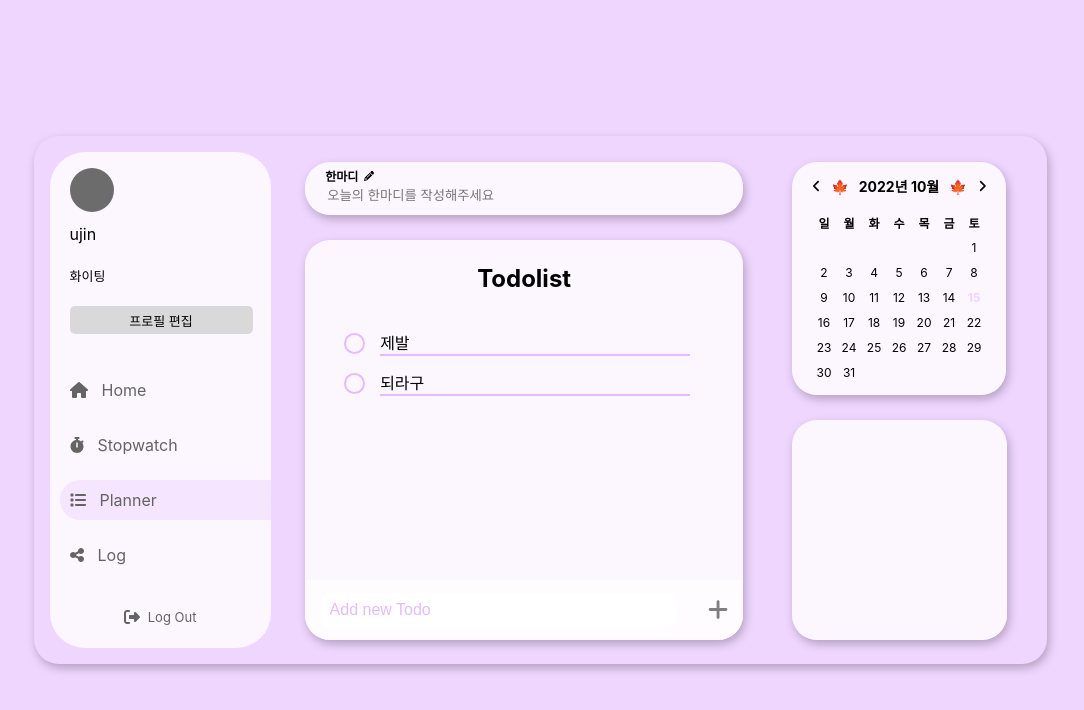
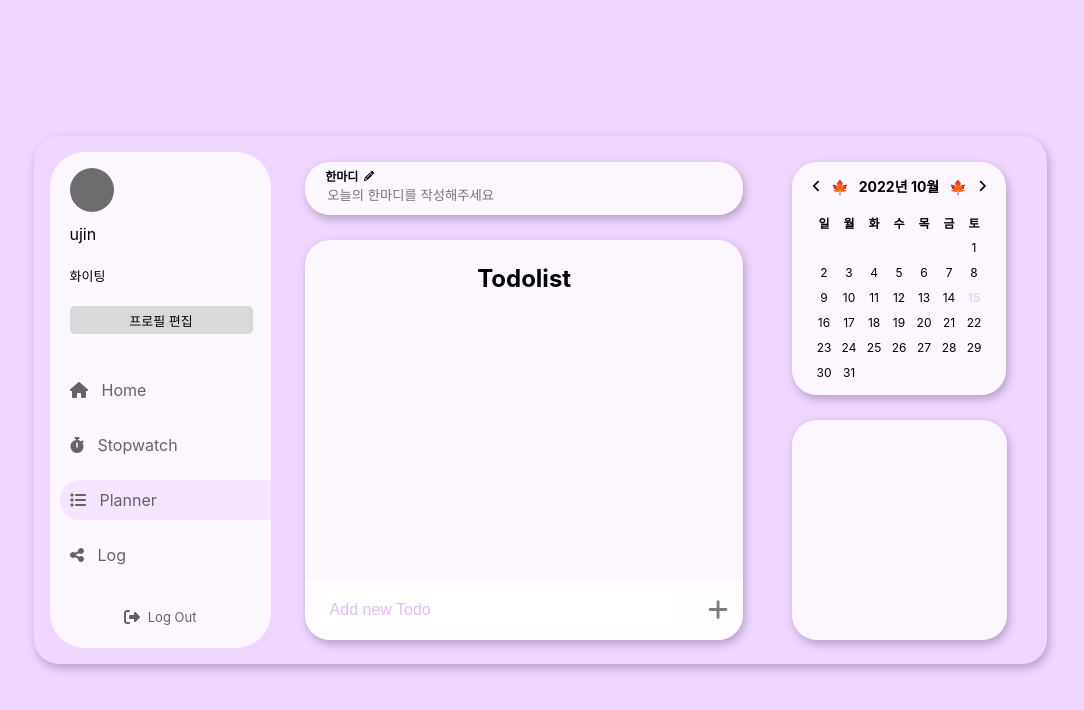
Before and after one commit to 2-sc/StudyMate-Front-Client, a React (Create React App) app in the folder studymate/: page /planner in a window 1280 px wide. Shown: the top 710 px of the page, without its empty margins (100-1184 px from the left). Built offline with nearby package versions, Linux system fonts and the light colour scheme.

Commit message:
:lipstick::adhesive_bandage:(feature/ujin/#32): 삭제, 휴지통 보이는 이슈 해결

```diff
--- a/studymate/src/pages/planner/todolist/TodoInsert.jsx
+++ b/studymate/src/pages/planner/todolist/TodoInsert.jsx
@@ -1,14 +1,15 @@
-import { useState, useCallback } from 'react';
+import { useState, useCallback, useRef, useEffect } from 'react';
 import styled from '@emotion/styled';
 import { FontAwesomeIcon } from '@fortawesome/react-fontawesome';
 import { faPlus } from '@fortawesome/free-solid-svg-icons';
 
 function TodoInsert({ onInsert }) {
   const [inputValue, setInputValue] = useState(``);
+  const ref = useRef();
 
-  const onChangeHandler = useCallback(e => {
+  const onChangeHandler = e => {
     setInputValue(e.target.value);
-  }, []);
+  };
 
   const onClickHandler = useCallback(
     e => {
@@ -19,10 +20,14 @@ function TodoInsert({ onInsert }) {
     [onInsert, inputValue]
   );
 
+  useEffect(() => {
+    ref.current.focus();
+  }, []);
+
   return (
     <Wrapper>
       <TodoInput>
-        <Input onChange={onChangeHandler} value={inputValue} placeholder="Add new Todo" />
+        <Input onChange={onChangeHandler} value={inputValue} ref={ref} placeholder="Add new Todo" />
       </TodoInput>
       <PlusBtn onClick={onClickHandler}>
         <Icon icon={faPlus} />
--- a/studymate/src/pages/planner/todolist/TodoList.jsx
+++ b/studymate/src/pages/planner/todolist/TodoList.jsx
@@ -1,50 +1,39 @@
-import { useState, useRef, useCallback } from 'react';
+import { useState } from 'react';
 import styled from '@emotion/styled';
 import TodoListItem from './TodoListItem';
 import TodoInsert from './TodoInsert';
 
 function Todolist() {
-  const [todos, setTodos] = useState([
-    {
-      id: 1,
-      text: '제발',
-      checked: true,
-    },
-    {
-      id: 2,
-      text: '되라구',
+  const [todos, setTodos] = useState([]);
+
+  const onInsert = text => {
+    const todo = {
+      id: todos.length + 1,
+      text,
       checked: false,
-    },
-  ]);
+    };
+    setTodos(todos.concat(todo));
+  };
 
-  const nextId = useRef(3);
-  const onInsert = useCallback(
-    text => {
-      const todo = {
-        id: nextId.current,
-        text,
-        checked: false,
-      };
-      setTodos(todos.concat(todo));
-      nextId.current++;
-    },
-    [todos]
-  );
+  const onRemove = id => {
+    setTodos(todos.filter(todo => todo.id !== id));
+  };
 
-  const onRemove = useCallback(
-    id => {
-      setTodos(todos.filter(todo => todo.id !== id));
-    },
-    [todos]
-  );
+  const onToggle = id => {
+    const _todos = [...todos];
 
+    const index = _todos.findIndex(todo => todo.id === id);
+    if (index < 0) return;
+    _todos[index].checked = !_todos[index].checked;
+    setTodos(_todos);
+  };
   return (
     <Wrapper>
       <TopContainer>
         <Title>Todolist</Title>
       </TopContainer>
       <TodoList>
-        <TodoListItem onRemove={onRemove} todos={todos} />
+        <TodoListItem todos={todos} onRemove={onRemove} onToggle={onToggle} />
       </TodoList>
       <BottomContainer>
         <TodoInsert onInsert={onInsert} />
@@ -71,7 +60,22 @@ const TopContainer = styled.div`
 const Title = styled.div``;
 
 const TodoList = styled.div`
-  margin: 30px 32px 0 32px;
+  height: 248px;
+  margin: 30px 23px 0 23px;
+  overflow-y: auto;
+  overflow-x: hidden;
+  c &::-webkit-scrollbar {
+    width: 4px;
+    height: 3px;
+  }
+  &::-webkit-scrollbar-thumb {
+    background: #e4bbff;
+    border-radius: 10px;
+  }
+  &::-webkit-scrollbar-track {
+    border-radius: 10px;
+    background: #ecd3fca0;
+  }
 `;
 
 const BottomContainer = styled.div`
--- a/studymate/src/pages/planner/todolist/TodoListItem.jsx
+++ b/studymate/src/pages/planner/todolist/TodoListItem.jsx
@@ -2,19 +2,27 @@ import { useState } from 'react';
 import styled from '@emotion/styled';
 import { faTrashCan } from '@fortawesome/free-solid-svg-icons';
 import { FontAwesomeIcon } from '@fortawesome/react-fontawesome';
+import { ReactComponent as ClickBox } from '../../../assets/checkbox.svg';
 
-function TodoListItem({ todos, onRemove }) {
-  const [hide, setHide] = useState(true);
-
+function TodoListItem({ todos, onRemove, onToggle }) {
   return (
     <>
       {todos.map(todo => (
-        <Item key={todo.id} text={todo.text} checked={todo.checked} onRemove={onRemove} />
+        <Item
+          key={todo.id}
+          id={todo.id}
+          text={todo.text}
+          checked={todo.checked}
+          onRemove={onRemove}
+          onToggle={onToggle}
+        />
       ))}
     </>
   );
 
-  function Item({ id, text, checked, onRemove }) {
+  function Item({ id, text, checked, onRemove, onToggle }) {
+    const [hide, setHide] = useState(true);
+
     return (
       <Wrapper
         onMouseOver={() => {
@@ -24,11 +32,18 @@ function TodoListItem({ todos, onRemove }) {
           setHide(true);
         }}
       >
-        {/* <CheckBox className={cx('checkbox', { checked: checked })}>
-          {checked ? <CheckBoxTrue /> : <CheckBoxFalse />}
-        </CheckBox> */}
-        <CheckBox>{checked}</CheckBox>
-        <ListBox>{text}</ListBox>
+        <CheckBoxContainer onClick={() => onToggle(id)}>
+          {checked ? <ClickBoxStyle className="icon" /> : <CheckBox />}
+        </CheckBoxContainer>
+        <ListBox
+          checked={checked}
+          style={{
+            color: checked ? '#ccc' : '#000',
+            border: checked ? 'none' : null,
+          }}
+        >
+          {text}
+        </ListBox>
         {hide || (
           <DeleteBtn onClick={() => onRemove(id)} hideState={hide}>
             <Icon icon={faTrashCan} />
@@ -42,11 +57,21 @@ function TodoListItem({ todos, onRemove }) {
 export default TodoListItem;
 
 const Wrapper = styled.div`
-  width: 100%;
-  height: 100%;
   display: flex;
   align-items: center;
   padding: 7px;
+`;
+
+const CheckBoxContainer = styled.div`
+  /* .icon {
+    font-size: 17px;
+  } */
+`;
+
+const ClickBoxStyle = styled(ClickBox)`
+  width: 21px;
+  height: 21px;
+  margin-right: 15px;
 `;
 
 const CheckBox = styled.div`
@@ -58,9 +83,20 @@ const CheckBox = styled.div`
 `;
 
 const ListBox = styled.div`
-  width: 310px;
+  position: relative;
+  flex: 1;
   border-bottom: 2px solid #e4bbff;
   margin-right: 15px;
+
+  &:after {
+    content: '';
+    position: absolute;
+    top: 50%;
+    left: 0;
+    border-top: 1px solid;
+    width: 100%;
+    border-top-color: ${props => (props.checked ? '#ccc' : 'transparent')};
+  }
 `;
 
 const DeleteBtn = styled.div`
@@ -72,13 +108,3 @@ const DeleteBtn = styled.div`
 `;
 
 const Icon = styled(FontAwesomeIcon)``;
-
-const CheckBoxTrue = styled.div`
-  width: 17px;
-  height: 17px;
-  margin-right: 15px;
-  border-radius: 50px;
-  border: 2px solid #9900ff;
-`;
-
-const CheckBoxFalse = styled.div``;
```
